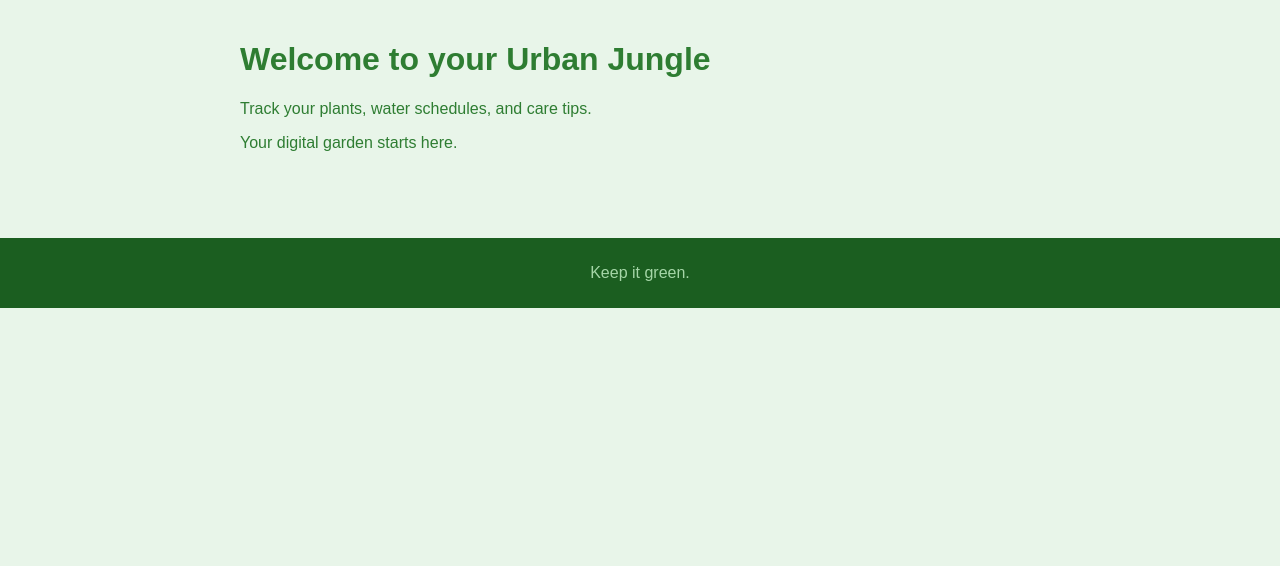
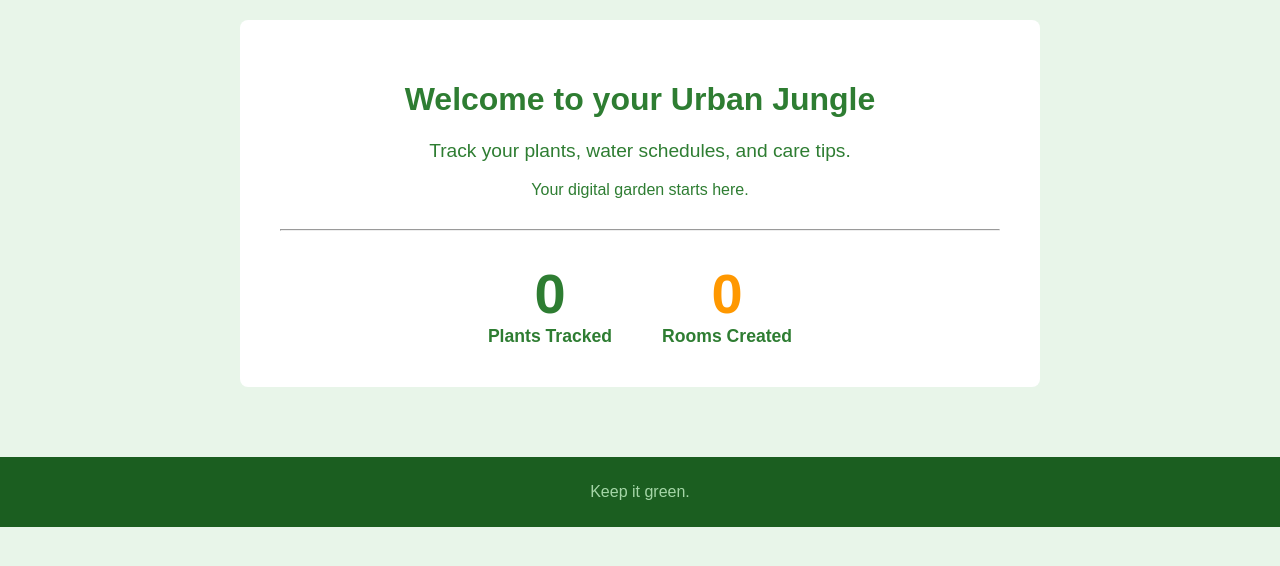
Before and after one commit to lowrybg/urban_jungle, a Django app: page / in a window 1280 px wide. Shown: the part 50-616 px from the top of the page. Run offline with Django 5.2, Linux system fonts and the light colour scheme; data that the repository does not hold is empty.

Commit message:
update home and add dynamic dashboard stats
updated the home view to count the database records so the homepage now shows the total number of plants and rooms

```diff
--- a/common/views.py
+++ b/common/views.py
@@ -1,8 +1,14 @@
 from django.shortcuts import render
 from django.views.generic import TemplateView
-
+from plants.models import Plant, Room
 class HomeView(TemplateView):
     template_name = 'common/home.html'
 
+    def get_context_data(self, **kwargs):
+        context = super().get_context_data(**kwargs)
+        context['total_plants'] = Plant.objects.count()
+        context['total_rooms'] = Room.objects.count()
+        return context
+
 def custom_404(request, exception):
     return render(request, 'common/404.html', status=404)
--- a/templates/common/home.html
+++ b/templates/common/home.html
@@ -1,7 +1,22 @@
 {% extends 'base.html' %}
 
 {% block content %}
-    <h1>Welcome to your Urban Jungle</h1>
-    <p>Track your plants, water schedules, and care tips.</p>
-    <p>Your digital garden starts here.</p>
+    <div style="background: white; padding: 40px; border-radius: 8px; text-align: center;">
+        <h1 style="color: #2e7d32;">Welcome to your Urban Jungle</h1>
+        <p style="font-size: 1.2em;">Track your plants, water schedules, and care tips.</p>
+        <p>Your digital garden starts here.</p>
+
+        <hr style="margin: 30px 0;">
+
+        <div style="display: flex; justify-content: center; gap: 50px; margin-top: 20px;">
+            <div>
+                <h2 style="font-size: 3.5rem; margin: 0; color: #2e7d32;">{{ total_plants }}</h2>
+                <p style="margin: 0; font-weight: bold; font-size: 1.1em;">Plants Tracked</p>
+            </div>
+            <div>
+                <h2 style="font-size: 3.5rem; margin: 0; color: #ff9800;">{{ total_rooms }}</h2>
+                <p style="margin: 0; font-weight: bold; font-size: 1.1em;">Rooms Created</p>
+            </div>
+        </div>
+    </div>
 {% endblock %}
```
